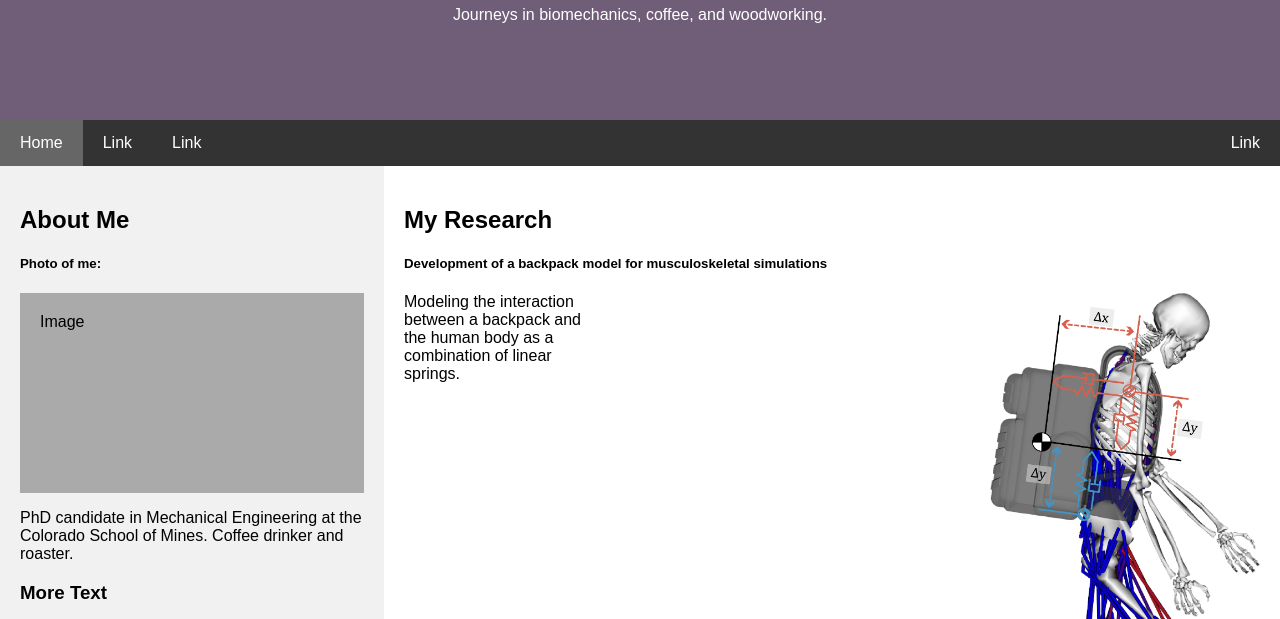
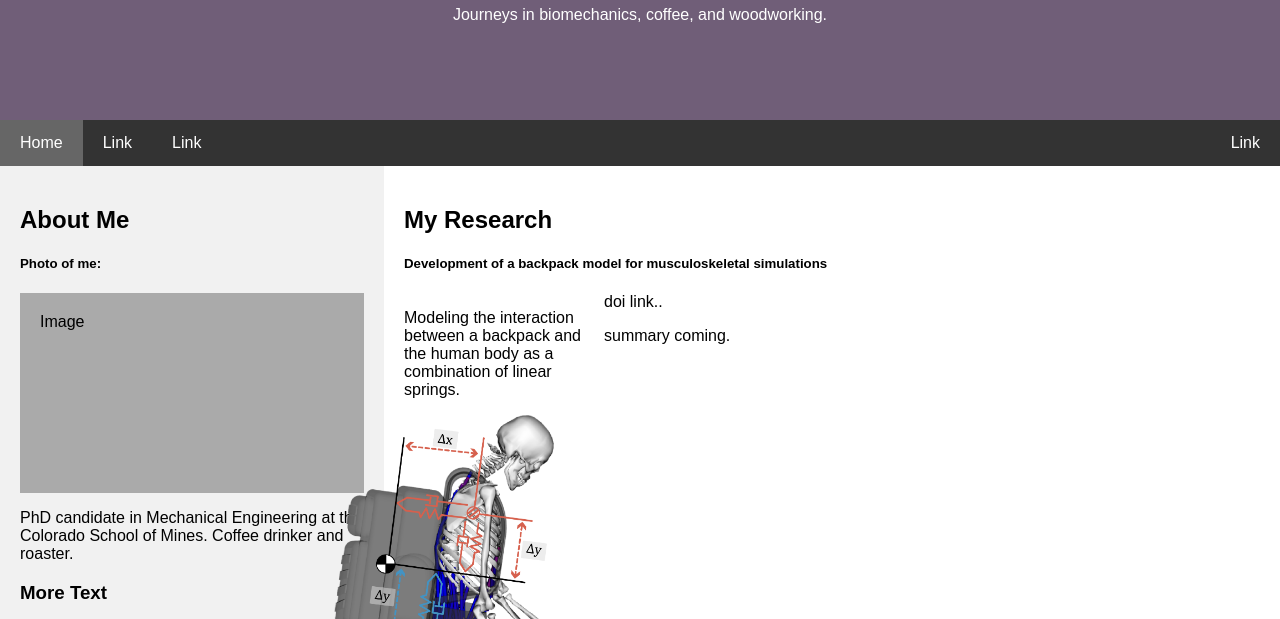
Before and after one commit to RealSturdy/realsturdy.github.io, a plain HTML site: page index.html in a window 1280 px wide. Shown: the part 173-792 px from the top of the page. Drawn offline with Linux system fonts and the light colour scheme.

Commit message:
update div

```diff
--- a/index.html
+++ b/index.html
@@ -149,8 +149,7 @@ body {
   <div class="main">
     <h2>My Research</h2>
     <h5>Development of a backpack model for musculoskeletal simulations</h5>
-    <p><img src="BackpackModelGraphic.png" alt="Backpack attachments as spring elements" style="float:right;height:400px;">
-        <div style="height: 400px;width: 200px;"><p>Modeling the interaction between a backpack and the human body as a combination of linear springs.</p></div>
+    <div style="float: left;height: 400px;width: 200px;"><p>Modeling the interaction between a backpack and the human body as a combination of linear springs.</p><img src="BackpackModelGraphic.png" alt="Backpack attachments as spring elements" style="float:right;height:400px;"></div>
     <p>doi link..</p>
     <p>summary coming.</p>
     <br>
```
